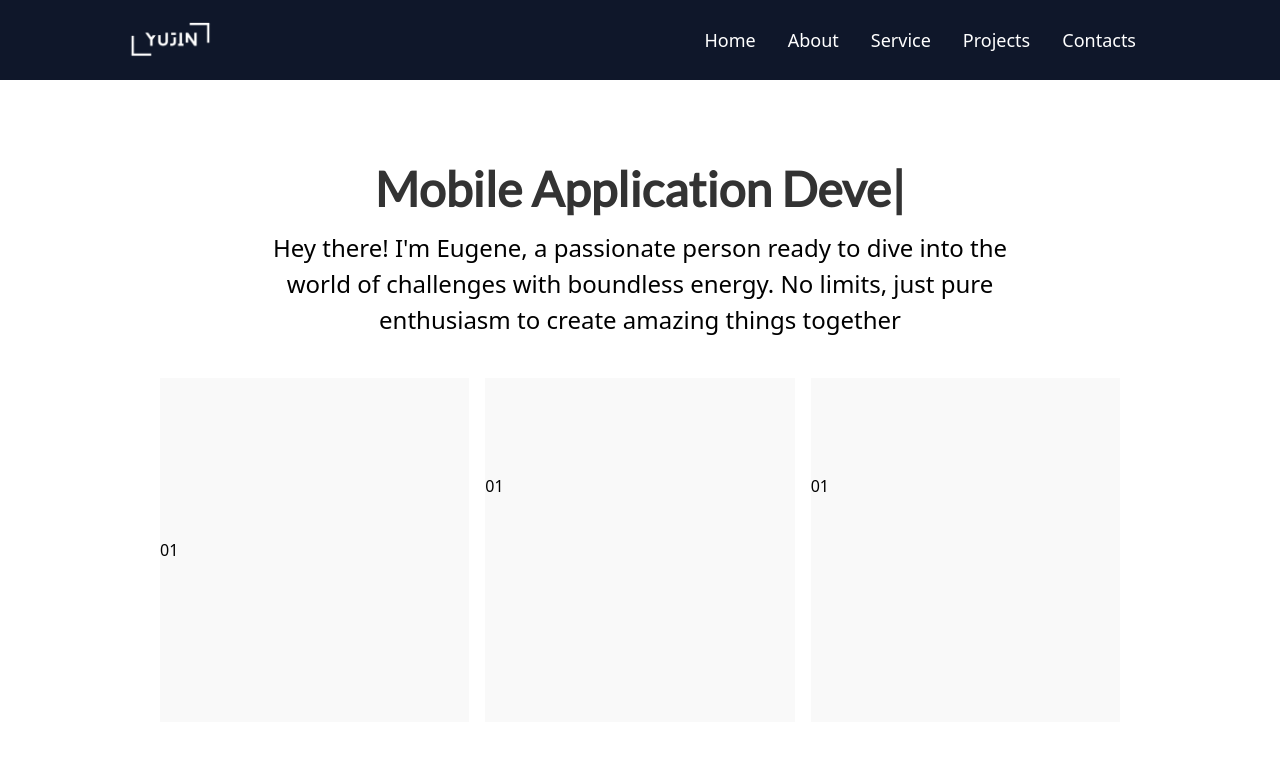
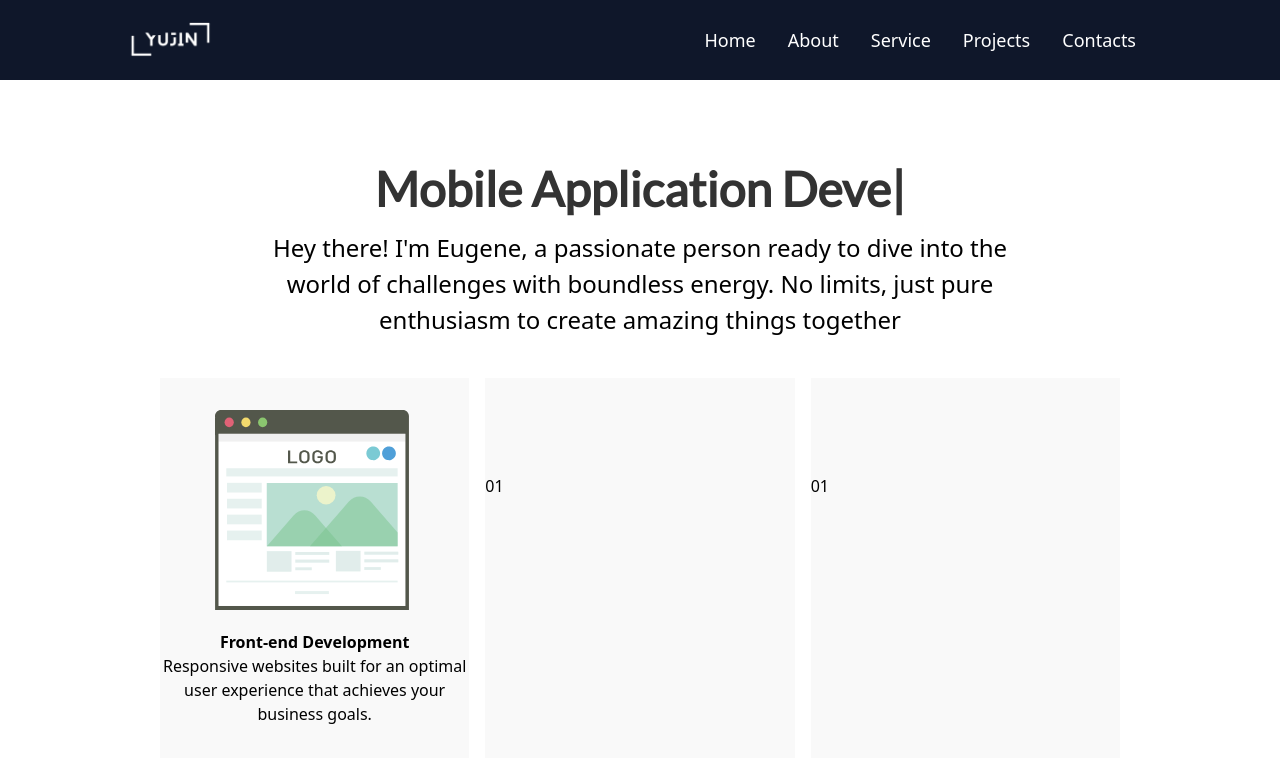
Before and after one commit to patrickeugenesacueza/Yujin-Portfolio, a React (Vite) app in the folder portfolio/: page / in a window 1280 px wide. Shown: the top 762 px of the page. Built offline with nearby package versions, Linux system fonts and the light colour scheme.

Commit message:
Update: HeroSection.jsx
Updated the first div container

```diff
--- a/portfolio/src/Pages/HeroSection.jsx
+++ b/portfolio/src/Pages/HeroSection.jsx
@@ -1,5 +1,6 @@
 import React from "react";
 import { TypeAnimation } from "react-type-animation";
+import Logo from "../assets/frontEndSVG.svg";
 
 const HeroSection = () => {
   return (
@@ -31,9 +32,19 @@ const HeroSection = () => {
       </div>
       {/* grid box */}
       <div class="grid grid-cols-1 sm:grid-cols-2 md:grid-cols-3 lg:grid-cols-3 xl:grid-cols-3 gap-4 mt-10 px-10 sm:px-10 md:px-10 lg:px-[10em] xl:px-[10em]">
-        <div className="bg-[#f9f9f9] py-[8em] sm:py-[8em] md:py-[10em] lg:py-[10em] xl:py-[10em]">
-          01
+        <div className="bg-[#f9f9f9] py-[8em] sm:py-[8em] md:py-[10em] lg:py-[10em] xl:py-[2em] flex items-center justify-center text-center">
+          <div className="text-center">
+            <img src={Logo} height={100} width={200} className="mx-auto" />
+            <div className="mt-5">
+              <h1 className="font-[600]">Front-end Development</h1>
+              <p>
+                Responsive websites built for an optimal user experience that
+                achieves your business goals.
+              </p>
+            </div>
+          </div>
         </div>
+
         <div className="bg-[#f9f9f9] py-[8em] sm:py-20 md:py-24 lg:py-24 xl:py-24">
           01
         </div>
```
Also changed, not shown: portfolio/src/assets/frontEndSVG.svg (added), portfolio/src/assets/mobileDevSVG.svg (added).
